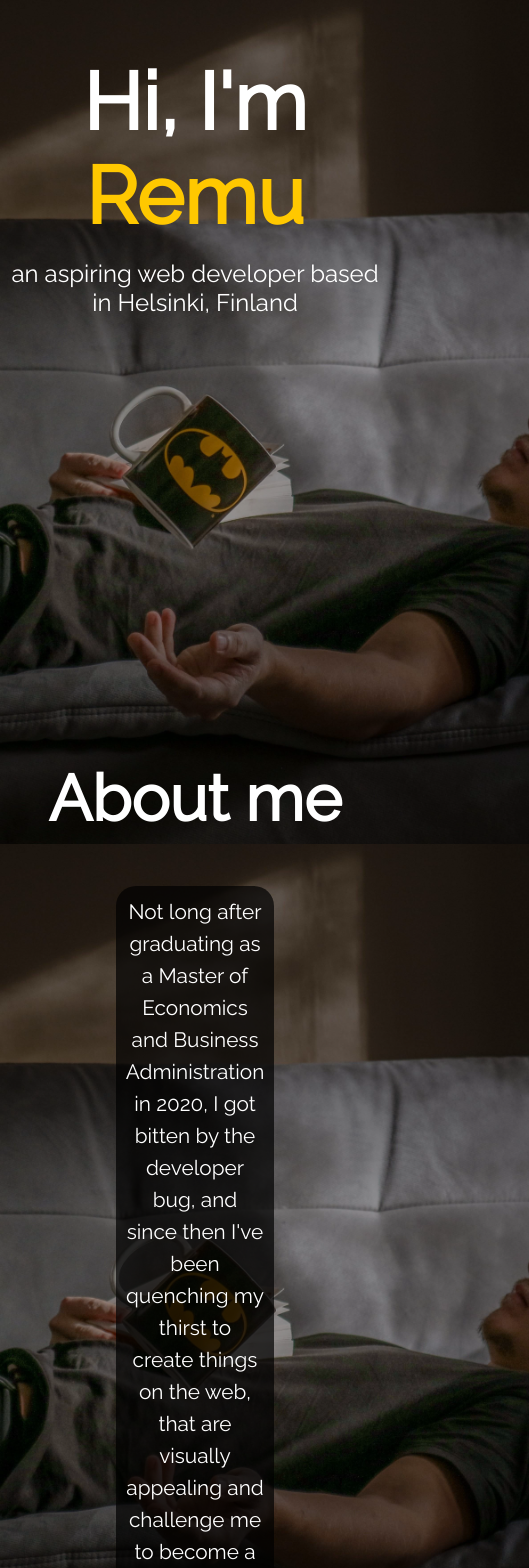
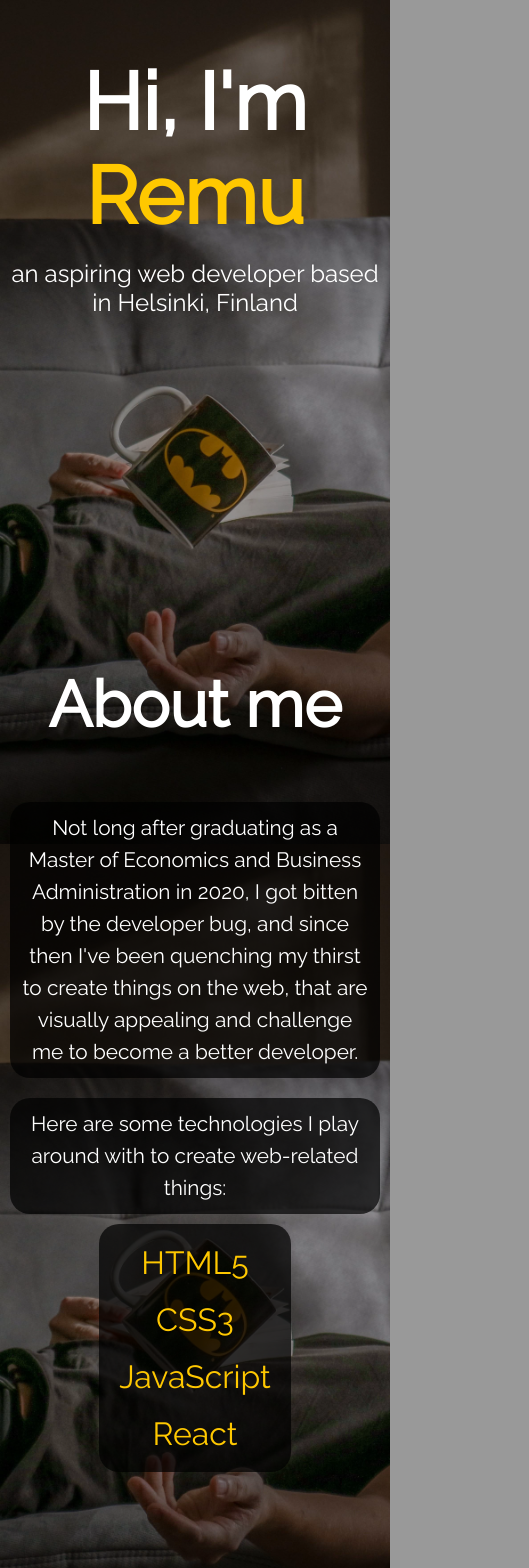
Before and after one commit to remuollinen/portfolio-v2, a React (Create React App) app: page / in a window 390 px wide. Shown: the top 1568 px of the page, 529 px wide, since content can reach past the window. Built offline with nearby package versions, Linux system fonts and the light colour scheme.

Commit message:
added scroll animations

```diff
--- a/package.json
+++ b/package.json
@@ -6,6 +6,7 @@
     "@testing-library/jest-dom": "^5.12.0",
     "@testing-library/react": "^11.2.7",
     "@testing-library/user-event": "^12.8.3",
+    "aos": "^2.3.4",
     "react": "^17.0.2",
     "react-dom": "^17.0.2",
     "react-icons": "^4.2.0",
--- a/src/App.css
+++ b/src/App.css
@@ -28,7 +28,7 @@ body {
  */
 
 .intro {
-  height: 75vh;
+  height: 50vh;
   display: flex;
   flex-direction: column;
   align-items: center;
@@ -57,7 +57,7 @@ section {
   text-align: center;
   margin: 10%;
   width: 100%;
-  min-height: 80vh;
+  /* min-height: 80vh; */
 }
 
 section h2 {
@@ -226,5 +226,31 @@ section h2 {
 
   .intro {
     margin-top: 10%;
+    margin-bottom: 30%;
+  }
+
+  .about__text {
+    margin: 10px;
+  }
+
+  .tech {
+    width: auto;
+    flex-direction: column;
+  }
+
+  .tech p {
+    margin: 10px;
+  }
+
+  .projects__container {
+    margin: 10px;
+  }
+
+  .project__card {
+    width: 90%;
+  }
+
+  .contact__text {
+    margin: 10px;
   }
 }
--- a/src/App.js
+++ b/src/App.js
@@ -1,12 +1,20 @@
+import React, { useEffect } from "react";
 import "./App.css";
 import About from "./components/About";
 import Projects from "./components/Projects";
 import Footer from "./components/Footer";
 import Contact from "./components/Contact";
 
+import Aos from "aos";
+import "aos/dist/aos.css";
+
 function App() {
+  useEffect(() => {
+    Aos.init({ duration: 1700, once: true });
+  });
+
   return (
-    <div className="App">
+    <div className="App" data-aos="fade-down" data-aos-easing="ease-in-sine">
       <div className="intro">
         <h1>
           Hi, I'm <span>Remu</span>
--- a/src/components/About.js
+++ b/src/components/About.js
@@ -2,7 +2,7 @@ import React from "react";
 
 function About() {
   return (
-    <section>
+    <section data-aos="fade-up">
       <h2 className="about__header">About me</h2>
       <p className="about__text">
         Not long after graduating as a Master of Economics and Business
--- a/src/components/Contact.js
+++ b/src/components/Contact.js
@@ -2,7 +2,7 @@ import React from "react";
 
 function Contact() {
   return (
-    <section>
+    <section data-aos="fade-up">
       <h2>Contact</h2>
       <p className="contact__text">
         If you were left craving for more, feel free to say hello!
--- a/src/components/Projects.js
+++ b/src/components/Projects.js
@@ -4,7 +4,7 @@ import ProjectData from "./ProjectData";
 
 function Projects() {
   return (
-    <section>
+    <section data-aos="fade-up">
       <h2 className="projects__header">Projects</h2>
       <div className="projects__container">
         {/* Map through project data file and renders out each project */}
```
Also changed, not shown: 2 other files (tests, documents, lock files or other folders).
